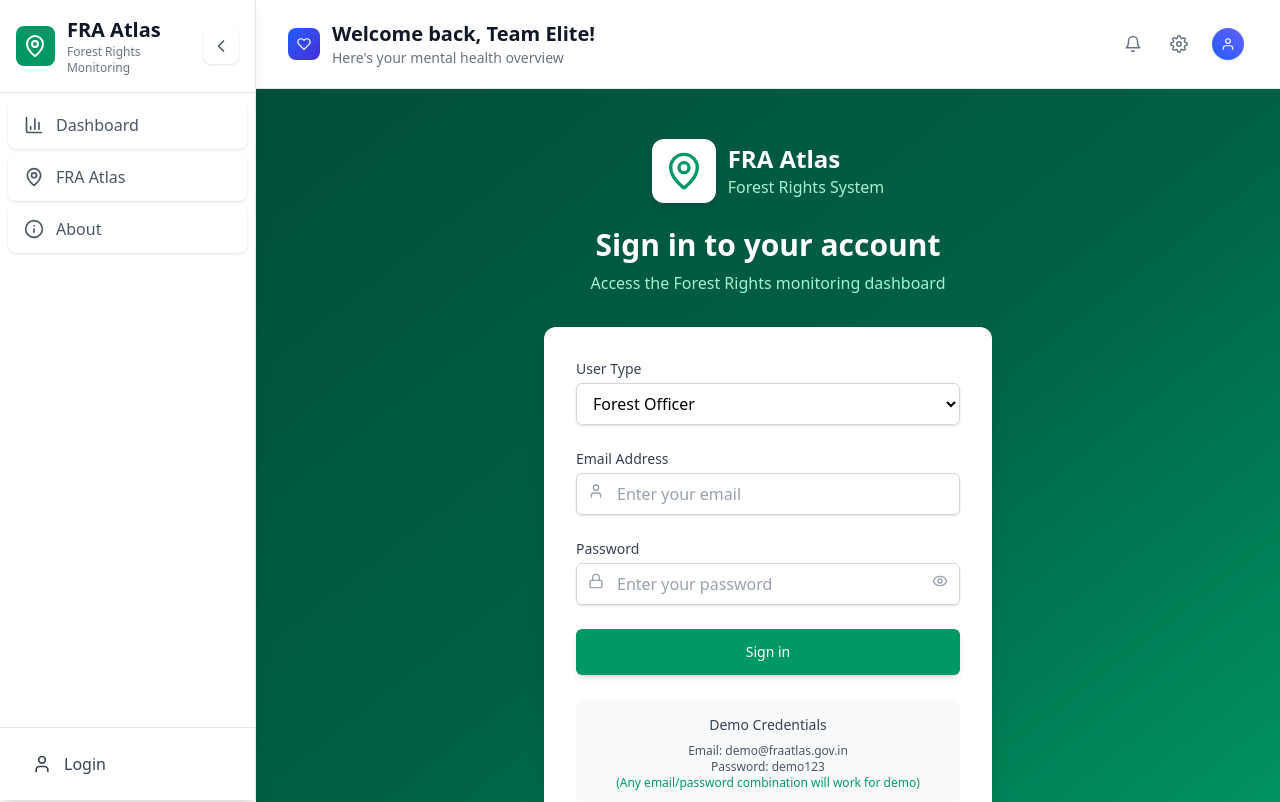
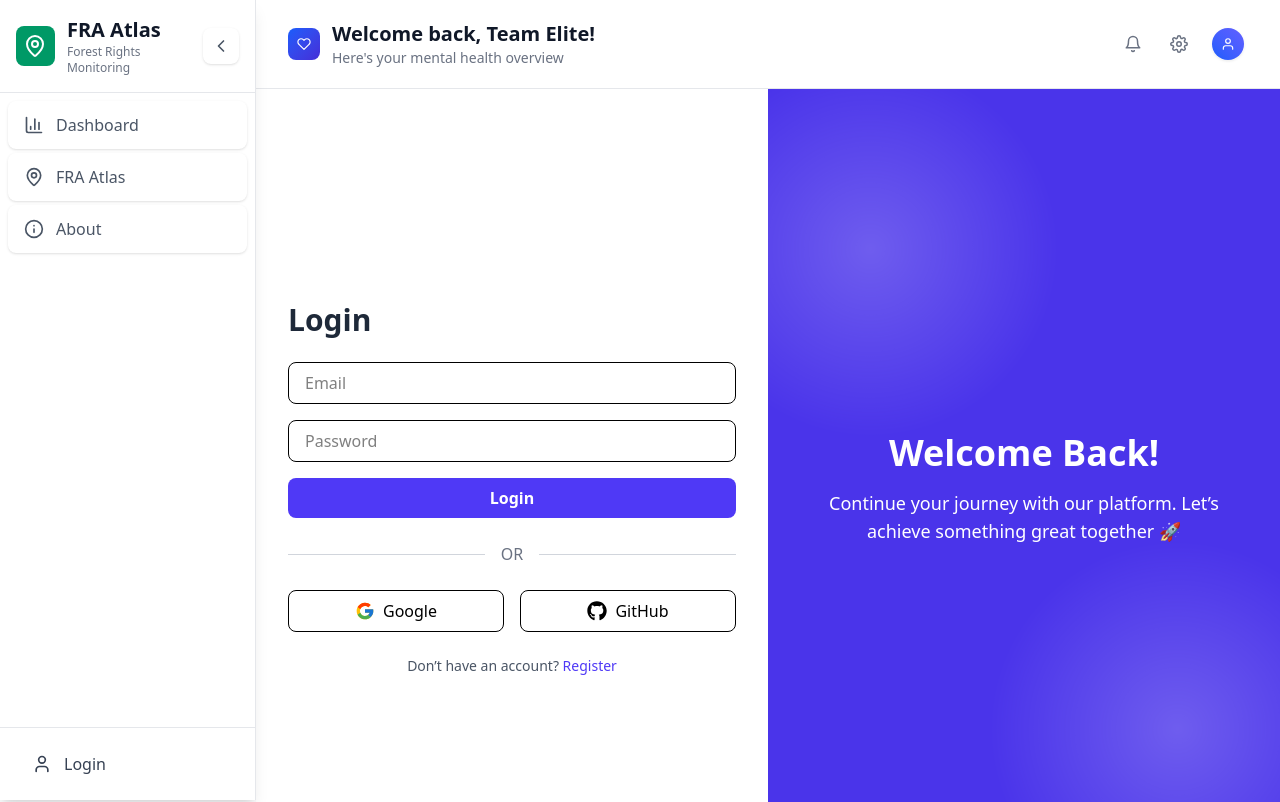
Before and after one commit to Rasika1975/FRA, a React (Vite) app: page /login in a window 1280 px wide. Shown: the top 802 px of the page. Built offline with nearby package versions, Linux system fonts and the light colour scheme.

Commit message:
Revamp LoginPage with a new layout featuring a simplified login form, social media login options, and a visually appealing design; enhance user experience with improved styling and structure.

```diff
--- a/src/pages/LoginPage.jsx
+++ b/src/pages/LoginPage.jsx
@@ -1,152 +1,74 @@
-import React, { useState } from 'react';
-import { useNavigate } from 'react-router-dom';
-import { MapPin, User, Lock, Eye, EyeOff } from 'lucide-react';
-import { useAuth } from '../hooks/useAuth';
+import React from "react";
+import { FcGoogle } from "react-icons/fc";
+import { FaGithub } from "react-icons/fa";
 
 const LoginPage = () => {
-  const [showPassword, setShowPassword] = useState(false);
-  const [formData, setFormData] = useState({
-    email: '',
-    password: '',
-    userType: 'officer',
-  });
-  const [isLoading, setIsLoading] = useState(false);
-  const { login } = useAuth();
-  const navigate = useNavigate();
+  return (
+    <div className="min-h-screen flex">
+      {/* Left Side - Login Form */}
+      <div className="w-1/2 flex items-center justify-center bg-white p-8">
+        <div className="max-w-md w-full">
+          <h2 className="text-3xl font-bold mb-6 text-gray-800">Login</h2>
 
-  const handleSubmit = async (e) => {
-    e.preventDefault();
-    setIsLoading(true);
+          {/* Email */}
+          <input
+            type="email"
+            placeholder="Email"
+            className="w-full px-4 py-2 mb-4 border rounded-lg focus:outline-none focus:ring-2 focus:ring-indigo-500"
+          />
 
-    try {
-      await new Promise((resolve) => setTimeout(resolve, 1000));
+          {/* Password */}
+          <input
+            type="password"
+            placeholder="Password"
+            className="w-full px-4 py-2 mb-4 border rounded-lg focus:outline-none focus:ring-2 focus:ring-indigo-500"
+          />
 
-      login({
-        id: '1',
-        name: formData.userType === 'admin' ? 'Admin User' : 'Forest Officer',
-        email: formData.email,
-        role: formData.userType,
-      });
+          {/* Login Button */}
+          <button className="w-full bg-indigo-600 text-white py-2 rounded-lg font-semibold hover:bg-indigo-700 transition">
+            Login
+          </button>
 
-      navigate('/dashboard');
-    } catch (error) {
-      console.error('Login failed:', error);
-    } finally {
-      setIsLoading(false);
-    }
-  };
+          {/* Divider */}
+          <div className="flex items-center my-6">
+            <hr className="flex-grow border-gray-300" />
+            <span className="px-4 text-gray-500">OR</span>
+            <hr className="flex-grow border-gray-300" />
+          </div>
 
-  const handleChange = (e) => {
-    setFormData({ ...formData, [e.target.name]: e.target.value });
-  };
+          {/* Google & GitHub */}
+          <div className="flex gap-4">
+            <button className="flex items-center justify-center gap-2 w-1/2 border py-2 rounded-lg hover:bg-gray-100 transition">
+              <FcGoogle className="text-xl" /> Google
+            </button>
+            <button className="flex items-center justify-center gap-2 w-1/2 border py-2 rounded-lg hover:bg-gray-100 transition">
+              <FaGithub className="text-xl" /> GitHub
+            </button>
+          </div>
 
-  return (
-    <div className="min-h-screen bg-gradient-to-br from-emerald-900 via-emerald-800 to-emerald-600 flex items-center justify-center py-12 px-4 sm:px-6 lg:px-8">
-      <div className="max-w-md w-full space-y-8">
-        {/* Header */}
-        <div className="text-center">
-          <div className="flex justify-center items-center space-x-3 mb-6">
-            <div className="w-16 h-16 bg-white rounded-xl flex items-center justify-center shadow-md">
-              <MapPin className="w-10 h-10 text-emerald-600" />
-            </div>
-            <div className="text-left">
-              <h1 className="text-2xl font-bold text-white">FRA Atlas</h1>
-              <p className="text-emerald-200">Forest Rights System</p>
-            </div>
-          </div>
-          <h2 className="text-3xl font-extrabold text-white">Sign in to your account</h2>
-          <p className="mt-2 text-emerald-200">Access the Forest Rights monitoring dashboard</p>
+          {/* Register */}
+          <p className="mt-6 text-sm text-gray-600 text-center">
+            Don’t have an account?{" "}
+            <a href="/register" className="text-indigo-600 font-medium hover:underline">
+              Register
+            </a>
+          </p>
+        </div>
+      </div>
+
+      {/* Right Side - Pattern */}
+      <div className="w-1/2 bg-indigo-600 relative flex items-center justify-center">
+        <div className="absolute inset-0 bg-indigo-700 opacity-40"></div>
+        <div className="relative text-white text-center px-8">
+          <h1 className="text-4xl font-bold mb-4">Welcome Back!</h1>
+          <p className="text-lg">
+            Continue your journey with our platform.
+            Let’s achieve something great together 🚀
+          </p>
         </div>
 
-        {/* Login Form */}
-        <div className="bg-white rounded-xl shadow-xl p-8">
-          <form className="space-y-6" onSubmit={handleSubmit}>
-            {/* User Type */}
-            <div>
-              <label htmlFor="userType" className="block text-sm font-medium text-gray-700">
-                User Type
-              </label>
-              <select
-                id="userType"
-                name="userType"
-                value={formData.userType}
-                onChange={handleChange}
-                className="mt-1 block w-full px-3 py-2 border border-gray-300 rounded-md shadow-sm focus:outline-none focus:ring-emerald-500 focus:border-emerald-500 transition-all duration-300"
-              >
-                <option value="officer">Forest Officer</option>
-                <option value="admin">System Admin</option>
-                <option value="analyst">Data Analyst</option>
-                <option value="coordinator">District Coordinator</option>
-              </select>
-            </div>
-
-            {/* Email */}
-            <div>
-              <label htmlFor="email" className="block text-sm font-medium text-gray-700">Email Address</label>
-              <div className="mt-1 relative">
-                <input
-                  id="email"
-                  name="email"
-                  type="email"
-                  autoComplete="email"
-                  required
-                  value={formData.email}
-                  onChange={handleChange}
-                  placeholder="Enter your email"
-                  className="block w-full px-3 py-2 pl-10 border border-gray-300 rounded-md shadow-sm placeholder-gray-400 focus:outline-none focus:ring-emerald-500 focus:border-emerald-500 transition-all duration-300"
-                />
-                <User className="absolute left-3 top-2.5 w-4 h-4 text-gray-400" />
-              </div>
-            </div>
-
-            {/* Password */}
-            <div>
-              <label htmlFor="password" className="block text-sm font-medium text-gray-700">Password</label>
-              <div className="mt-1 relative">
-                <input
-                  id="password"
-                  name="password"
-                  type={showPassword ? 'text' : 'password'}
-                  autoComplete="current-password"
-                  required
-                  value={formData.password}
-                  onChange={handleChange}
-                  placeholder="Enter your password"
-                  className="block w-full px-3 py-2 pl-10 pr-10 border border-gray-300 rounded-md shadow-sm placeholder-gray-400 focus:outline-none focus:ring-emerald-500 focus:border-emerald-500 transition-all duration-300"
-                />
-                <Lock className="absolute left-3 top-2.5 w-4 h-4 text-gray-400" />
-                <button
-                  type="button"
-                  onClick={() => setShowPassword(!showPassword)}
-                  className="absolute right-3 top-2.5 text-gray-400 hover:text-gray-600 transition-colors"
-                >
-                  {showPassword ? <EyeOff className="w-4 h-4" /> : <Eye className="w-4 h-4" />}
-                </button>
-              </div>
-            </div>
-
-            {/* Submit Button */}
-            <div>
-              <button
-                type="submit"
-                disabled={isLoading}
-                className="group relative w-full flex justify-center py-3 px-4 border border-transparent text-sm font-medium rounded-md text-white bg-emerald-600 hover:bg-emerald-700 focus:outline-none focus:ring-2 focus:ring-offset-2 focus:ring-emerald-500 disabled:opacity-50 disabled:cursor-not-allowed transition-all duration-300 shadow-md hover:shadow-lg"
-              >
-                {isLoading ? 'Signing in...' : 'Sign in'}
-              </button>
-            </div>
-
-            {/* Demo Credentials */}
-            <div className="mt-6 p-4 bg-gray-50 rounded-lg text-center">
-              <h4 className="text-sm font-medium text-gray-700 mb-2">Demo Credentials</h4>
-              <p className="text-xs text-gray-600">
-                Email: demo@fraatlas.gov.in<br />
-                Password: demo123<br />
-                <span className="text-emerald-600 font-medium">(Any email/password combination will work for demo)</span>
-              </p>
-            </div>
-          </form>
-        </div>
+        {/* Pattern effect */}
+        <div className="absolute inset-0 opacity-20 bg-[radial-gradient(circle_at_20%_20%,white,transparent_25%),radial-gradient(circle_at_80%_80%,white,transparent_25%)]"></div>
       </div>
     </div>
   );
```
